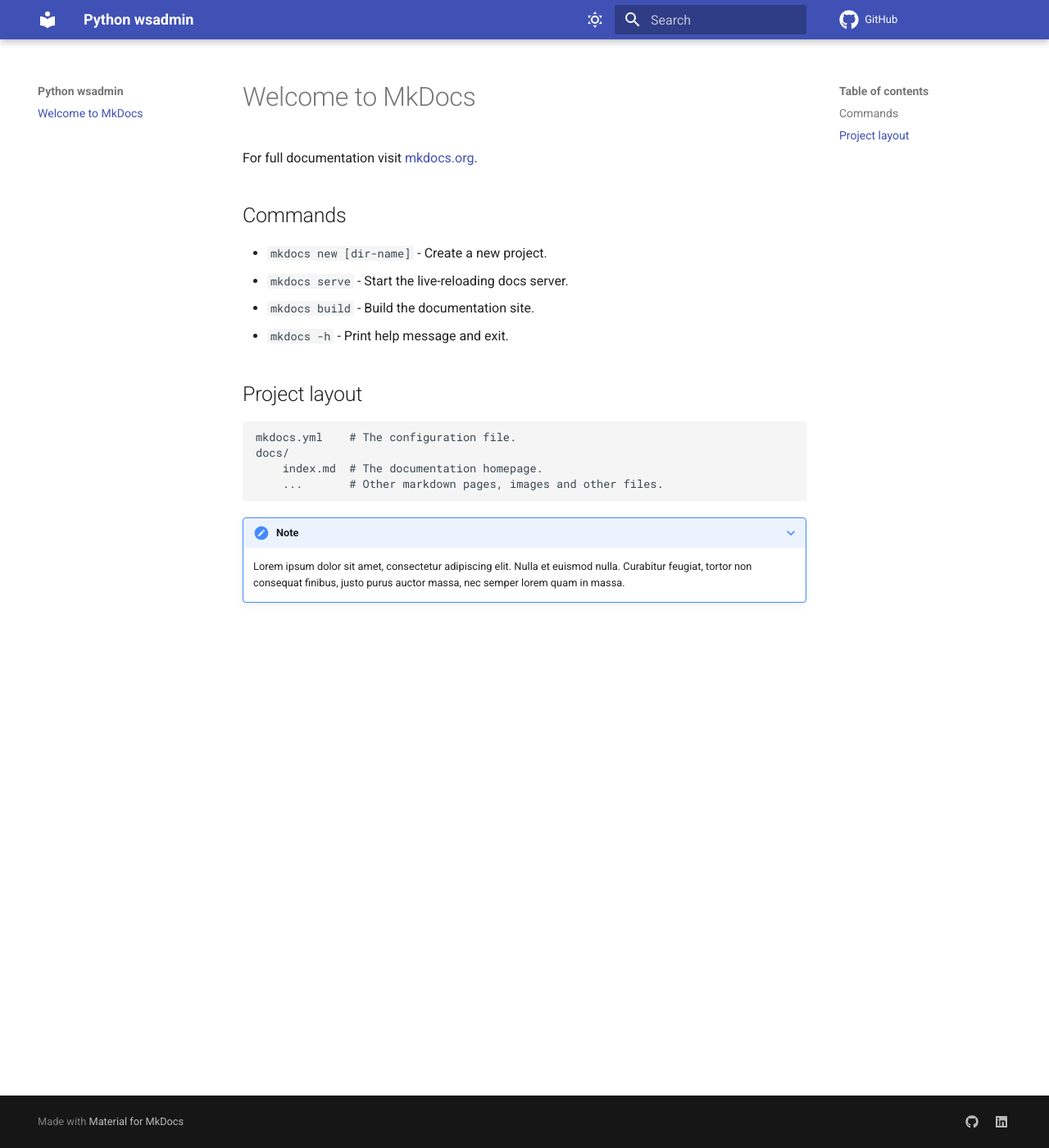
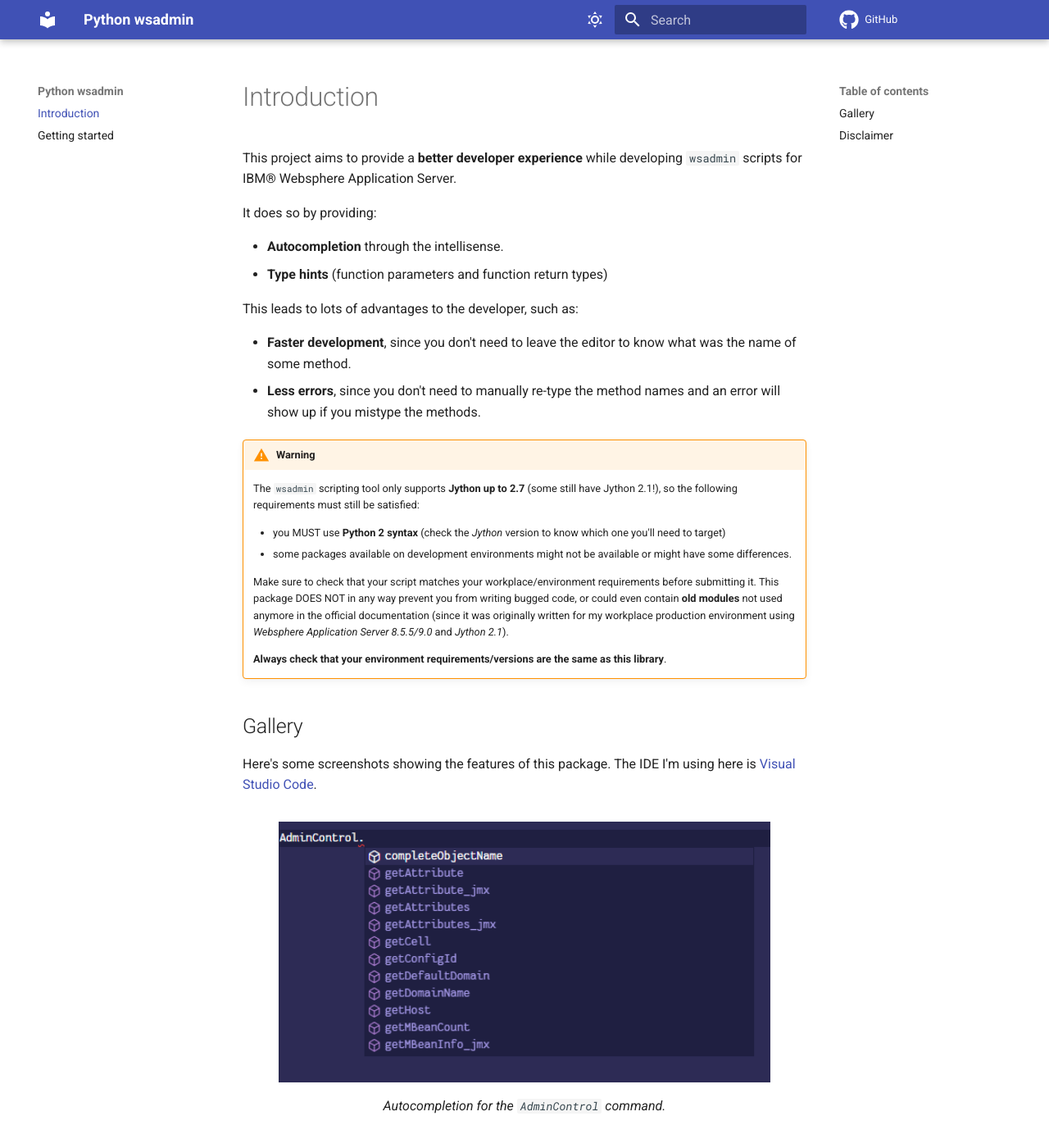
Before and after one commit to LukeSavefrogs/wsadmin-type-hints, an MkDocs documentation site: the page built from docs/index.md, in a window 1280 px wide and 1400 px high. Shown: the whole window at 82% size. Built offline with MkDocs 1.6.1 and Material for MkDocs 9.7.7, drawn with Linux system fonts in a browser that asks for light colours; comment, search, counter and statistics services are not loaded; some of the changed text lies outside the part shown.

Commit message:
docs: Initialize online documentation

```diff
--- a/docs/index.md
+++ b/docs/index.md
@@ -1,23 +1,54 @@
-# Welcome to MkDocs
+# Introduction
+This project aims to provide a **better developer experience** while developing `wsadmin` scripts for IBM® Websphere Application Server.
 
-For full documentation visit [mkdocs.org](https://www.mkdocs.org).
+It does so by providing:
 
-## Commands
+- **Autocompletion** through the intellisense.
+- **Type hints** (function parameters and function return types)
 
-* `mkdocs new [dir-name]` - Create a new project.
-* `mkdocs serve` - Start the live-reloading docs server.
-* `mkdocs build` - Build the documentation site.
-* `mkdocs -h` - Print help message and exit.
 
-## Project layout
+This leads to lots of advantages to the developer, such as:
 
-    mkdocs.yml    # The configuration file.
-    docs/
-        index.md  # The documentation homepage.
-        ...       # Other markdown pages, images and other files.
+- **Faster development**, since you don't need to leave the editor to know what was the name of some method.
+- **Less errors**, since you don't need to manually re-type the method names and an error will show up if you mistype the methods.
 
-???+ note
+!!! warning
 
-    Lorem ipsum dolor sit amet, consectetur adipiscing elit. Nulla et euismod
-    nulla. Curabitur feugiat, tortor non consequat finibus, justo purus auctor
-    massa, nec semper lorem quam in massa.
+	The `wsadmin` scripting tool only supports **Jython up to 2.7** (some still have Jython 2.1!), so the following requirements must still be satisfied:
+
+	- you MUST use **Python 2 syntax** (check the _Jython_ version to know which one you'll need to target)
+	- some packages available on development environments might not be available or might have some differences.
+
+	Make sure to check that your script matches your workplace/environment requirements before submitting it.
+	This package DOES NOT in any way prevent you from writing bugged code, or could even contain **old modules** not used anymore in the official documentation (since it was originally written for my workplace production environment using _Websphere Application Server 8.5.5/9.0_ and _Jython 2.1_).
+
+	**Always check that your environment requirements/versions are the same as this library**.
+
+## Gallery
+Here's some screenshots showing the features of this package. The IDE I'm using here is [Visual Studio Code](https://code.visualstudio.com/).
+
+<figure markdown>
+  ![Image title](images/60817fad50b7491f2d03e29e93568bfb74dd0ce265319675f2fb83cad67a46fa.png){ width="600" }
+  <figcaption>Autocompletion for the <code>AdminControl</code> command.</figcaption>
+</figure>
+
+<figure markdown>
+  ![Image title](images/e84d4763b6a93d5950af4b85e9b43d04f8fda9b35a9c4d16ed0f52084dd27195.png){ width="600" }
+  <figcaption>Type hint for function parameters as well as return types.</figcaption>
+</figure>
+
+<figure markdown>
+  ![Image title](images/effc6528764e161a1dcd38fd64001001d6b528531ea5638f7e4232075f990949.png){ width="600" }
+  <figcaption>An error will show up if you mistype the method.</figcaption>
+</figure>
+
+<figure markdown>
+  ![Image title](images/81b0b5b198a29fd8c37c63ef095f8ce3972b9d4526dc5e836e94a5b19cb9757e.png){ width="600" }
+  <figcaption>Autocompletion based on the <code>AdminConfig.attributes(...)</code> return type (<code>str</code>).</figcaption>
+</figure>
+
+
+## Disclaimer
+This is an unofficial package created for speeding up the development process and is not in any way affiliated with IBM®. All trademarks and registered trademarks are the property of their respective company owners.
+
+The code does not include any implementation detail, and includes only the informations (such as parameter numbers, types and descriptions) publicly available on the official Websphere Application Server® documentation.
--- a/mkdocs.yml
+++ b/mkdocs.yml
@@ -14,6 +14,8 @@
     - navigation.tracking
     - toc.follow
     - navigation.top
+    - content.code.copy
+
   palette:
     # Palette toggle for light mode
     - scheme: default
@@ -62,3 +64,8 @@
       permalink_title: Anchor link to this section for reference
   - tables
   - pymdownx.details
+  - pymdownx.highlight:
+      anchor_linenums: true
+  - pymdownx.inlinehilite
+  - pymdownx.snippets
+  - pymdownx.superfences
```
Also changed, not shown: README.md (+2 -2 lines), docs/getting-started.md (added, +50 -0 lines), docs/images/60817fad50b7491f2d03e29e93568bfb74dd0ce265319675f2fb83cad67a46fa.png (renamed from images/60817fad50b7491f2d03e29e93568bfb74dd0ce265319675f2fb83cad67a46fa.png), docs/images/81b0b5b198a29fd8c37c63ef095f8ce3972b9d4526dc5e836e94a5b19cb9757e.png (added), docs/images/e84d4763b6a93d5950af4b85e9b43d04f8fda9b35a9c4d16ed0f52084dd27195.png (renamed from images/e84d4763b6a93d5950af4b85e9b43d04f8fda9b35a9c4d16ed0f52084dd27195.png), docs/images/effc6528764e161a1dcd38fd64001001d6b528531ea5638f7e4232075f990949.png (added).
